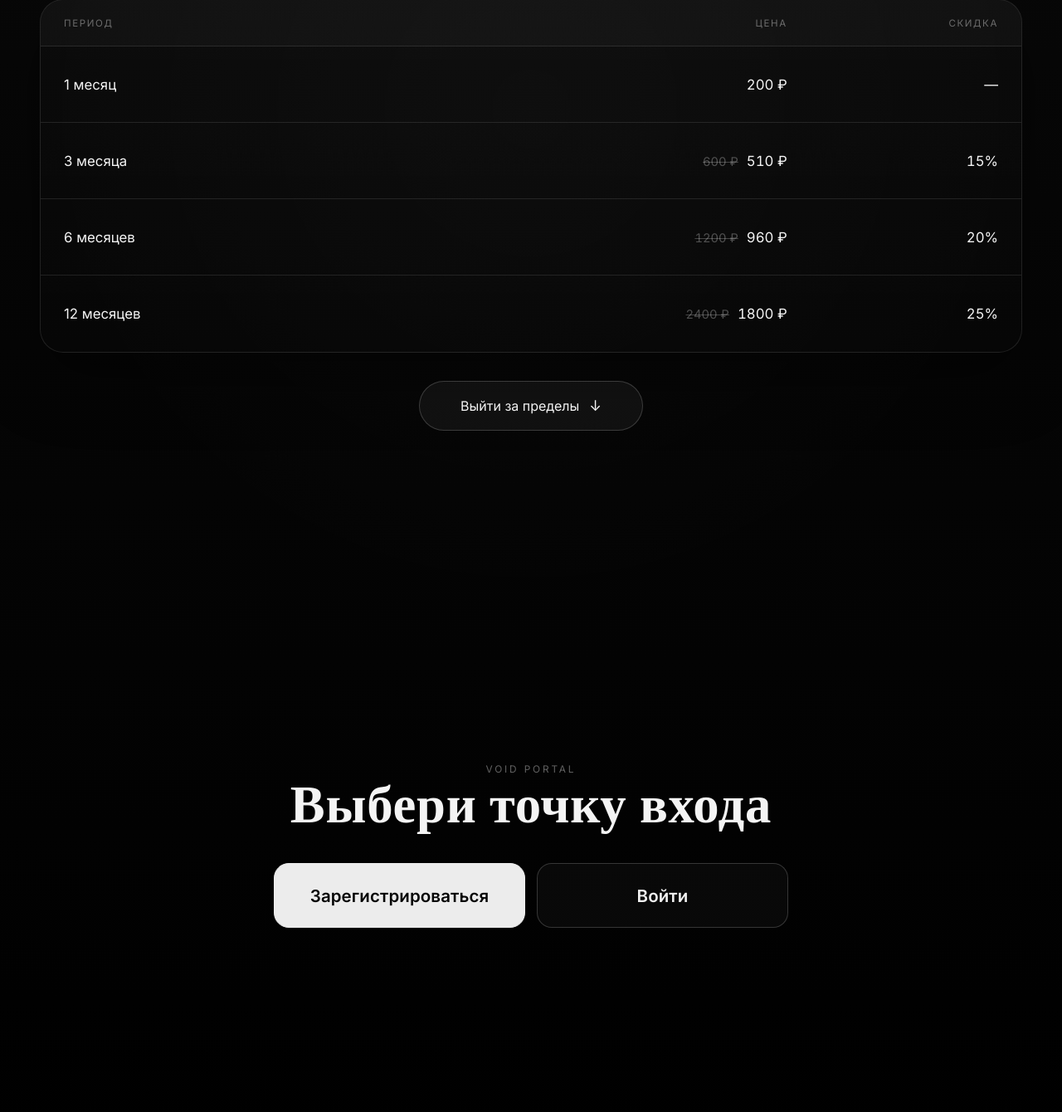
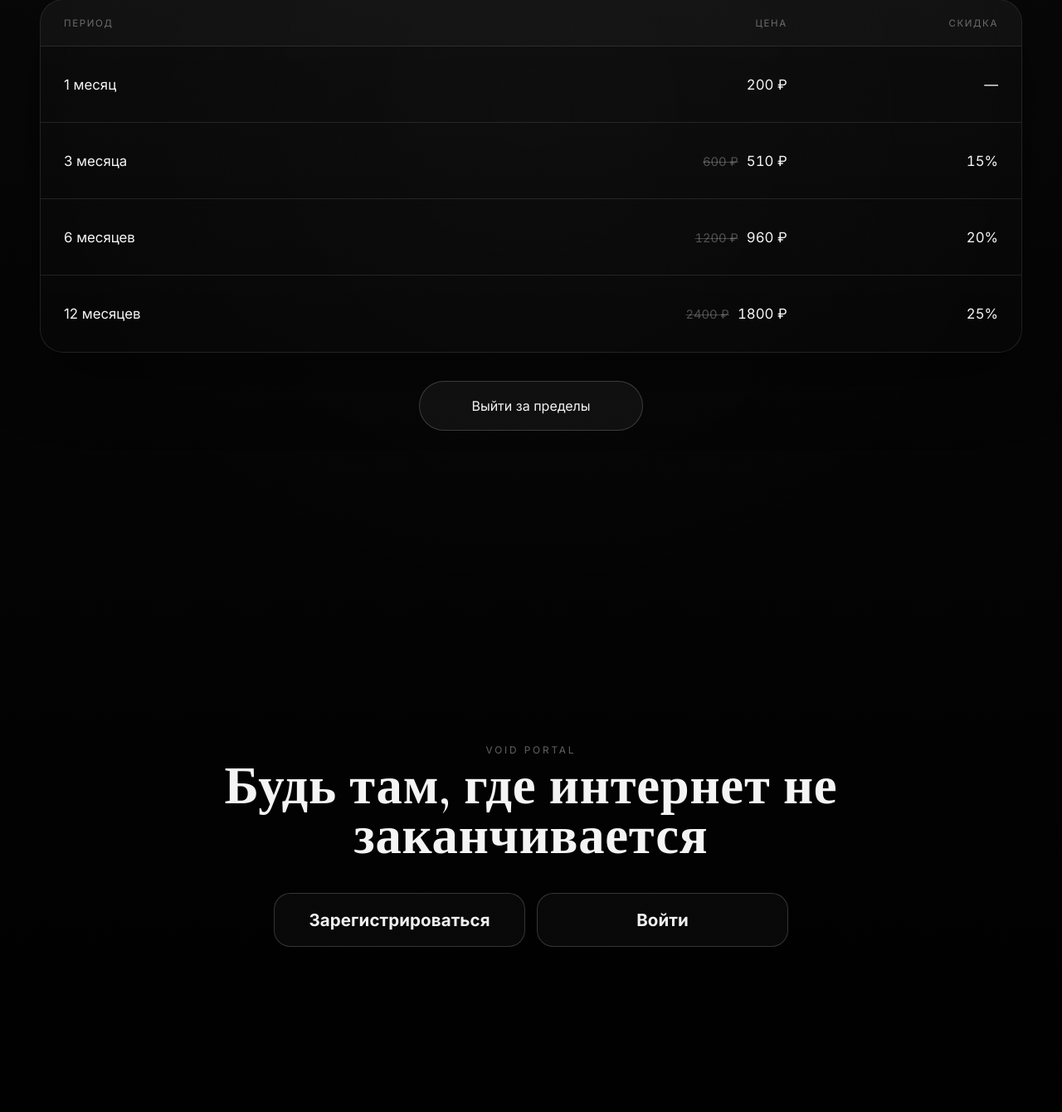
Before and after one commit to qqvoil/void, a Flask app: page / in a window 1280 px wide. Shown: the part 1147-2487 px from the top of the page at 83% size. Run offline with Flask 3, Linux system fonts and the light colour scheme.

Commit message:
small style.css and index.html upds

```diff
--- a/static/style.css
+++ b/static/style.css
@@ -427,15 +427,15 @@ textarea {
 }
 
 .entry-btn {
-  min-height: 78px;
+  min-height: 65px;
   padding: 0 20px;
-  border-radius: 18px;
+  border-radius: 20px;
   border: 1px solid var(--line-strong);
   display: flex;
   align-items: center;
   justify-content: center;
   font-size: 1.28rem;
-  font-weight: 600;
+  font-weight: 640;
   letter-spacing: 0.005em;
 }
 
--- a/templates/index.html
+++ b/templates/index.html
@@ -86,7 +86,6 @@
 
       <button class="section-button" data-target="#entry" type="button">
         <span>Выйти за пределы</span>
-        <span class="section-button__icon">↓</span>
       </button>
     </div>
   </section>
@@ -94,10 +93,10 @@
   <section class="screen entry-screen" id="entry">
     <div class="entry-shell">
       <span class="section-kicker section-kicker--center">Void Portal</span>
-      <h2 class="entry-title">Выбери точку входа</h2>
+      <h2 class="entry-title">Будь там, где интернет не заканчивается</h2>
 
       <div class="entry-actions">
-        <a href="{{ url_for('register') }}" class="entry-btn entry-btn--primary">
+        <a href="{{ url_for('register') }}" class="entry-btn entry-btn--ghost">
           Зарегистрироваться
         </a>
 
```
